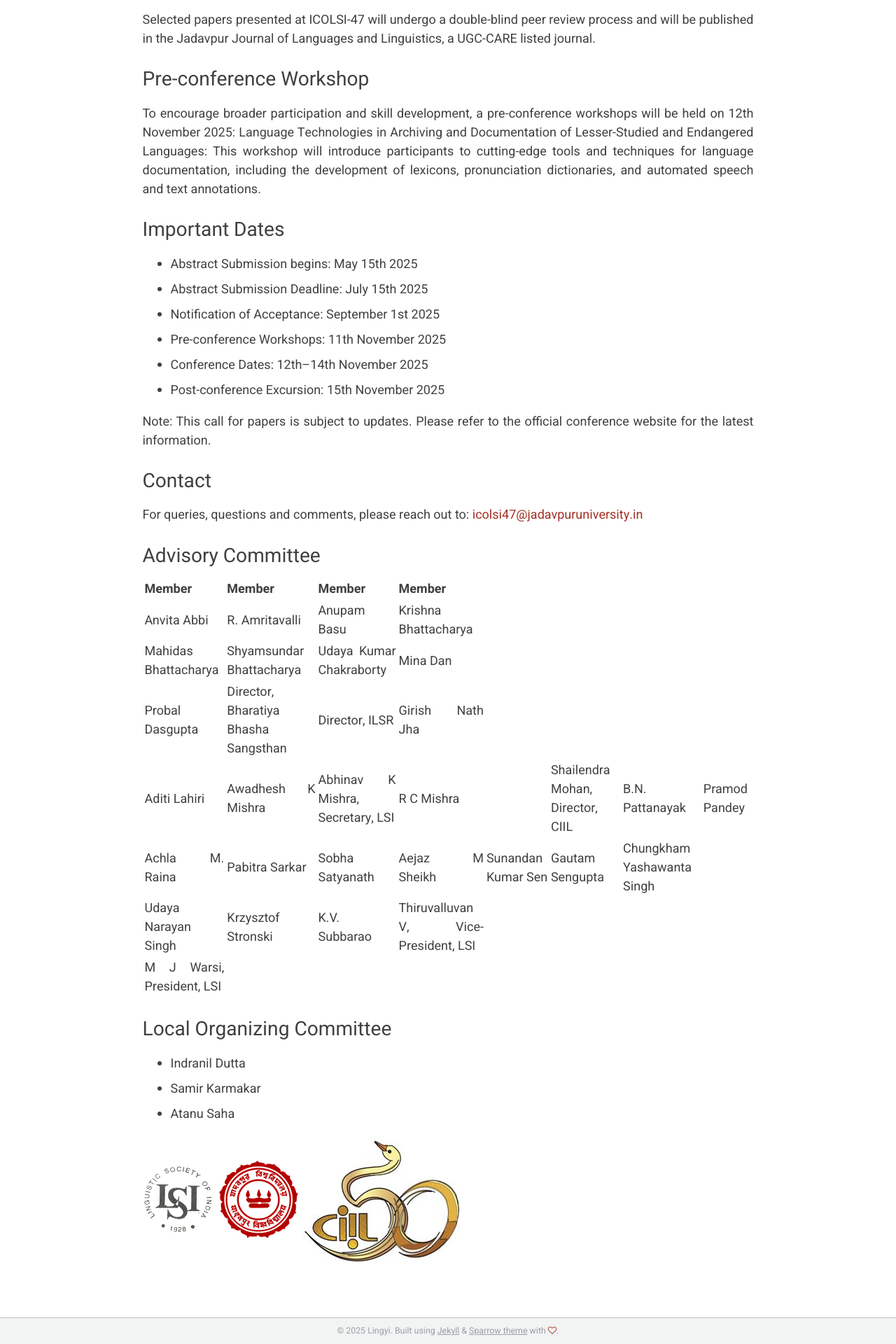
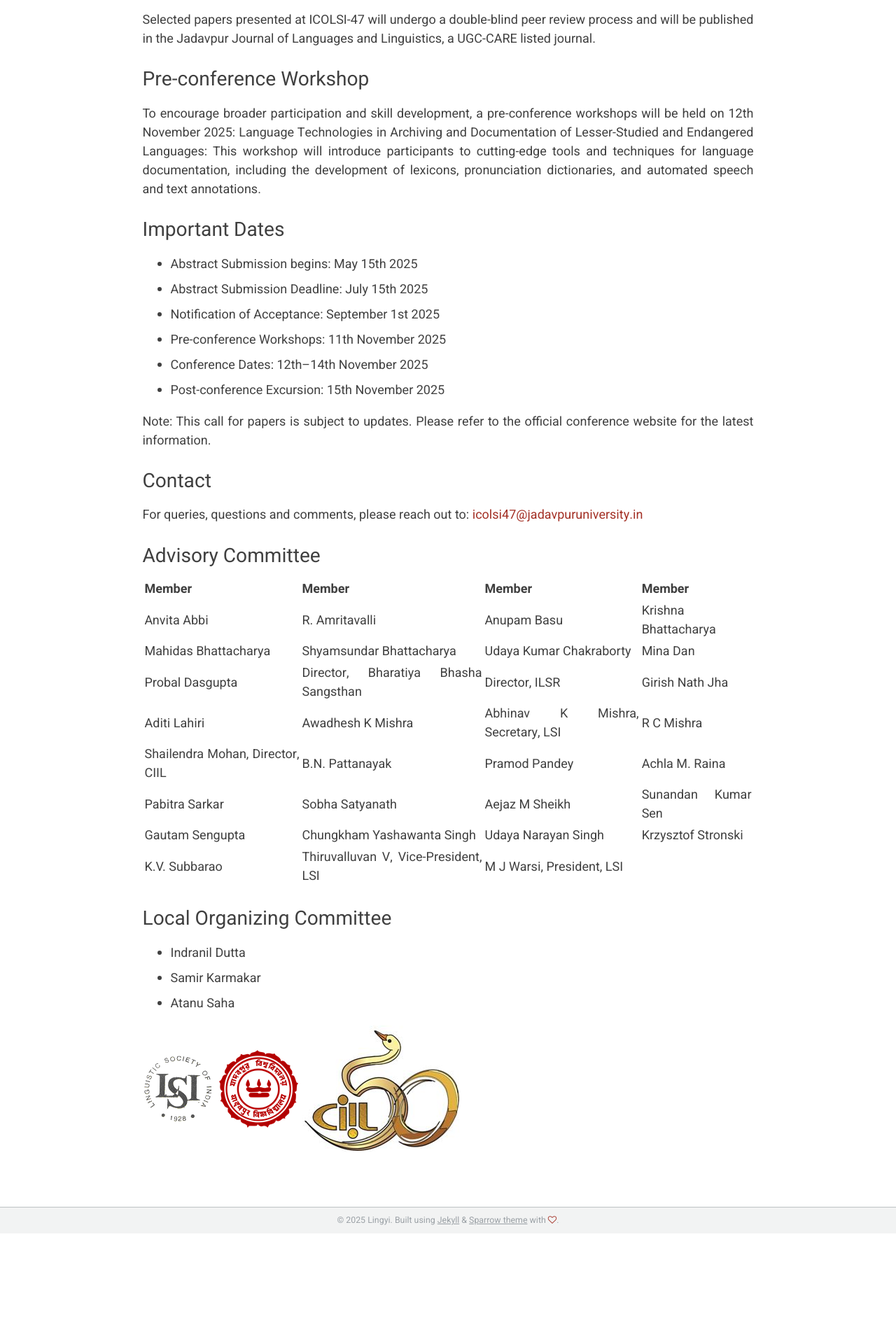
Before and after one commit to icolsi47/icolsi47.github.io, a Jekyll site: the page built from index.md, in a window 1280 px wide. Shown: the part 1574-3494 px from the top of the page at 70% size. Built offline with Jekyll 4.4.1, drawn with Linux system fonts in a browser that asks for light colours; after the commit the page ends 3336 px from its top, so only the background shows below that.

Commit message:
advisory committee added

```diff
--- a/index.md
+++ b/index.md
@@ -53,15 +53,17 @@ For queries, questions and comments, please reach out to: <icolsi47@jadavpuruniv
 
 ## Advisory Committee
 
-| Member                     | Member                     | Member                         |  Member |
-|---------------------------|----------------------------|--------------------------------|--------------------------------|
-| Anvita Abbi               | R. Amritavalli             | Anupam Basu                    | Krishna Bhattacharya |
-|  Mahidas Bhattacharya     | Shyamsundar Bhattacharya   | Udaya Kumar Chakraborty | Mina Dan  |
-|  Probal Dasgupta   |    Director, Bharatiya Bhasha Sangsthan     |     Director, ILSR          | Girish Nath Jha |
-| Aditi Lahiri  | Awadhesh K Mishra |     Abhinav K Mishra, Secretary, LSI     |     R C Mishra | |Shailendra Mohan, Director, CIIL     |  B.N. Pattanayak |   Pramod Pandey   |
-Achla M. Raina  |  Pabitra Sarkar    |  Sobha Satyanath   |     Aejaz M Sheikh      |     Sunandan Kumar Sen     |  Gautam Sengupta        | Chungkham Yashawanta Singh |
-| Udaya Narayan Singh            |  Krzysztof Stronski    | K.V. Subbarao       |  Thiruvalluvan V, Vice-President, LSI |
-| M J Warsi, President, LSI |  | | |
+| Member                                   | Member                                   | Member                                     | Member                                   |
+|------------------------------------------|------------------------------------------|--------------------------------------------|------------------------------------------|
+| Anvita Abbi                              | R. Amritavalli                           | Anupam Basu                                | Krishna Bhattacharya                     |
+| Mahidas Bhattacharya                     | Shyamsundar Bhattacharya                 | Udaya Kumar Chakraborty                    | Mina Dan                                 |
+| Probal Dasgupta                          | Director, Bharatiya Bhasha Sangsthan     | Director, ILSR                             | Girish Nath Jha                          |
+| Aditi Lahiri                             | Awadhesh K Mishra                        | Abhinav K Mishra, Secretary, LSI           | R C Mishra                               |
+| Shailendra Mohan, Director, CIIL         | B.N. Pattanayak                          | Pramod Pandey                              | Achla M. Raina                           |
+| Pabitra Sarkar                           | Sobha Satyanath                          | Aejaz M Sheikh                             | Sunandan Kumar Sen                       |
+| Gautam Sengupta                          | Chungkham Yashawanta Singh               | Udaya Narayan Singh                        | Krzysztof Stronski                       |
+| K.V. Subbarao                            | Thiruvalluvan V, Vice-President, LSI     | M J Warsi, President, LSI                  |                                          |
+
 
 ## Local Organizing Committee
 - Indranil Dutta
```
